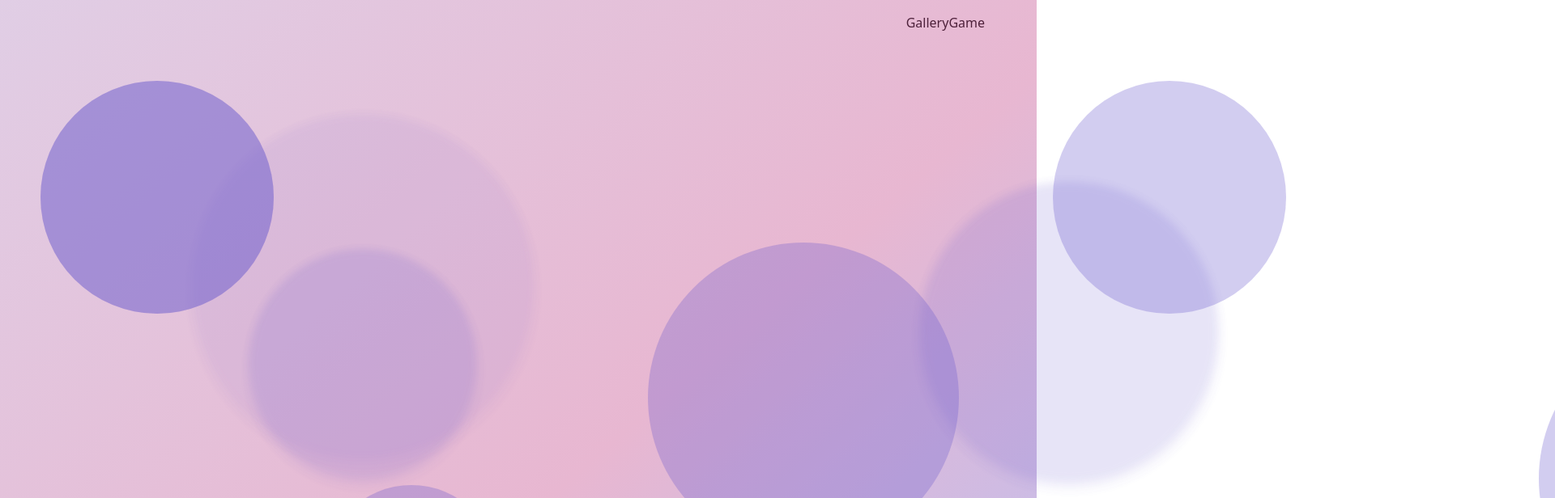
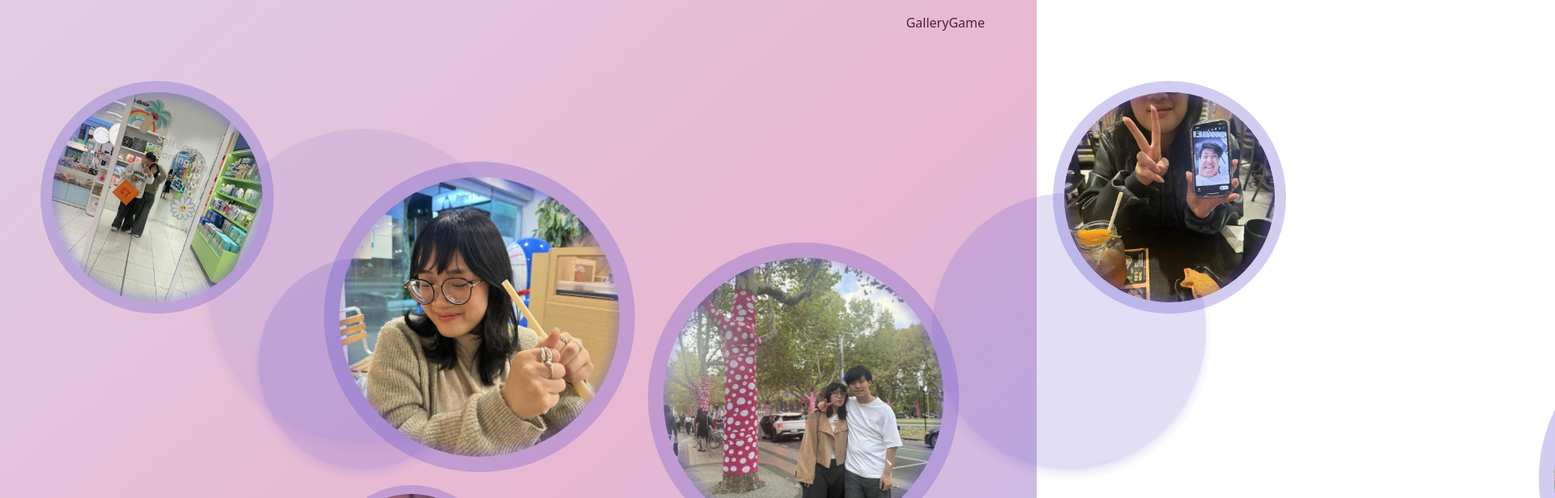
Before and after one commit to marutsuki/nhi-birthday-2025, a React (Vite) app: page / in a window 1280 px wide. Shown: the top 616 px of the page at 81% size, 1920 px wide, since content can reach past the window. Built offline with nearby package versions, Linux system fonts and the light colour scheme.

Commit message:
MemoryBubble messages

```diff
--- a/src/components/gallery/MemoryBubble.tsx
+++ b/src/components/gallery/MemoryBubble.tsx
@@ -1,4 +1,5 @@
 import clsx from "clsx";
+import { useState } from "react";
 
 export type MemoryBubbleProps = {
   x: number;
@@ -6,6 +7,7 @@ export type MemoryBubbleProps = {
   size: "sm" | "md" | "lg";
   imageSrc: string;
   type?: number;
+  text: string;
 };
 
 export default function MemoryBubble({
@@ -14,10 +16,17 @@ export default function MemoryBubble({
   size = "md",
   imageSrc,
   type = 0,
+  text,
 }: MemoryBubbleProps) {
+  const [active, setActive] = useState(false);
   return (
     <div
-      className={clsx("absolute rounded-full")}
+      onClick={() => setActive(!active)}
+      className={clsx("absolute rounded-full cursor-pointer", {
+        "w-54 h-54": size === "sm",
+        "w-72 h-72": size === "md",
+        "w-96 h-96": size === "lg",
+      })}
       style={{
         left: `${x}px`,
         top: `${y}px`,
@@ -33,11 +42,34 @@ export default function MemoryBubble({
           "w-96 h-96": size === "lg",
         })}
       />
-      <img
-        src={imageSrc}
-        alt="Memory"
-        className="w-full h-full rounded-full object-cover absolute z-10"
-      />
+      <div
+        className={clsx(
+          "absolute duration-200 flex items-center justify-center inset-0 z-50 bg-[rgba(0,0,0,0.5)] p-2 rounded-full",
+          {
+            "opacity-100": active,
+            "opacity-0": !active,
+          }
+        )}
+      >
+        <p className={clsx("relative text-white text-center")}>{text}</p>
+      </div>
+      <div>
+        <img
+          src={imageSrc}
+          alt="Memory"
+          className="w-[90%] h-[90%] top-[5%] left-[5%] rounded-full object-cover absolute z-10"
+        />
+        <div
+          className={clsx(
+            "absolute w-[90%] h-[90%] top-[5%] left-[5%] rounded-full z-20",
+            {
+              "shadow-[inset_0_0_8px_8px_rgba(106,90,205,0.3))]": type === 0,
+              "shadow-[inset_0_0_8px_8px_rgba(106,90,205,0.4))]": type === 1,
+              "shadow-[inset_0_0_8px_8px_rgba(106,90,205,0.5))]": type === 2,
+            }
+          )}
+        />
+      </div>
     </div>
   );
 }
--- a/src/components/gallery/index.tsx
+++ b/src/components/gallery/index.tsx
@@ -3,190 +3,222 @@ import MemoryBubble from "./MemoryBubble";
 
 const images: MemoryBubbleProps[] = [
   {
-    x: 50,
-    y: 100,
-    size: "md",
+    x: 400,
+    y: 200,
+    size: "lg",
     imageSrc: "/public/gallery/image0.jfif",
+    text: "My very first photo of u 🥺. Also the night we started this journey together !!! I can't believe we've made it to ur bday now!",
   },
   {
     x: 50,
     y: 100,
     size: "md",
     imageSrc: "/public/gallery/image1.jfif",
+    text: "One of our very first dates at westfield :0. honestly i loved this photo so much, we look so cute tgt :3",
   },
   {
     x: 400,
     y: 600,
     size: "sm",
     imageSrc: "/public/gallery/image2.jfif",
+    text: "i swear this photo was supposed to look really cute but it ended up superzooming on ur face wtf. still my baby tho heh",
   },
   {
     x: 800,
     y: 300,
     size: "lg",
     imageSrc: "/public/gallery/image3.jfif",
+    text: "This photo was good but my belly OUGH 😫 MY BEER BELLY HELP",
   },
   {
     x: 1300,
     y: 100,
     size: "md",
     imageSrc: "/public/gallery/image4.jfif",
+    text: "You have so many incriminating photos of me, atp the only thing i can do is to accept it :< this was our first time trying okami at mornington !!! boi, we ate sm 😫",
   },
   {
     x: 1500,
     y: 700,
     size: "sm",
     imageSrc: "/public/gallery/image5.jfif",
+    text: "hehe this was a selfie u took and its one of my favs actually :3 ur so adorable ",
   },
   {
     x: 1900,
     y: 400,
     size: "lg",
     imageSrc: "/public/gallery/image6.jfif",
+    text: "Part of our Mornington trip! damn wtf did u do the statue of liberty D:",
   },
   {
     x: 2300,
     y: 200,
     size: "md",
     imageSrc: "/public/gallery/image7.jfif",
+    text: "one of my fav couple shots of us :3, for once we both look good in a photo LMAO",
   },
   {
     x: 2500,
     y: 500,
     size: "sm",
     imageSrc: "/public/gallery/image8.jfif",
+    text: "U LOOK LIKE A LIL BABY HERE OMF 🥺🥺🥺 my baby hehe :>",
   },
   {
     x: 2800,
     y: 300,
     size: "lg",
     imageSrc: "/public/gallery/image9.jfif",
-  },
-  {
-    x: 3300,
-    y: 100,
-    size: "md",
-    imageSrc: "/public/gallery/image3.jfif",
+    text: "I can't believe I actually tried to wear this outfit holy, thanks for putting up with my shenanigans all the time :< ohhh and we should get back to guessing Jellycat prices HAHAHA",
   },
   {
     x: 3400,
     y: 600,
     size: "sm",
     imageSrc: "/public/gallery/image10.jfif",
+    text: "oml u know so many good places in melb, honestly ur the local and im the foreigner 😒 lets go to footscray more !!!",
   },
   {
     x: 3700,
     y: 300,
     size: "lg",
     imageSrc: "/public/gallery/image11.jfif",
+    text: "One of our most iconic accessories hehe. Honestly this bracelet is the cutest thing I've ever worn in my life and reminds me of how emotionally attached to each other we are :3",
   },
   {
     x: 4200,
     y: 100,
     size: "sm",
     imageSrc: "/public/gallery/image12.jfif",
+    text: "OOOP out of order again...! This was quite the memory, drenched blanket, mixed and chips lost glasses...",
   },
   {
     x: 4300,
     y: 700,
     size: "sm",
     imageSrc: "/public/gallery/image13.jfif",
+    text: "Ur first time at Bao Mi !!! I can't believe u dissed my pho like that 😡 really wanna try ur mums cooking one day....",
   },
   {
     x: 4600,
     y: 400,
     size: "lg",
     imageSrc: "/public/gallery/image14.jfif",
+    text: "Our 2 month anniv !!! Honestly one of the most breathtaking night experiences in my life, despite the setbacks afterwards, I felt we really established our trust in each other in this moment <3",
   },
   {
     x: 5000,
     y: 200,
     size: "md",
     imageSrc: "/public/gallery/image15.jfif",
+
+    text: "OMG U DONT KNOW HOW MUCH I LOVE THIS PHOTO THIS IS MY FAV PHOTO OF U 🥺🥺🥺",
   },
   {
     x: 5200,
     y: 500,
     size: "sm",
     imageSrc: "/public/gallery/image16.jfif",
+    text: "hehe im going to continue to stalk u... be on ur guard :3",
   },
   {
     x: 5500,
     y: 300,
     size: "lg",
     imageSrc: "/public/gallery/image17.jfif",
+    text: "awwwww ...! this is also another fav of mine, u look so pretty in this photo !",
   },
   {
     x: 6000,
     y: 100,
     size: "md",
     imageSrc: "/public/gallery/image18.jfif",
+    text: "Feat Grandma !!! Honestly my Grandma loves u so much, not as much as me tho ofc",
   },
   {
     x: 6200,
     y: 600,
     size: "sm",
     imageSrc: "/public/gallery/image19.jfif",
+    text: "Ichi Katsu date ! u look really pretty here heh :3 also i hope u put up with my fast eating habits :c",
   },
   {
     x: 6500,
     y: 300,
     size: "lg",
     imageSrc: "/public/gallery/image20.jfif",
+    text: "The Light Show night :DD Honestly I had so much fun, and it would be not even half the amount of fun if it wasn't for u being there with me c:",
   },
   {
     x: 7000,
     y: 100,
     size: "md",
     imageSrc: "/public/gallery/image21.jfif",
+    text: "The amount of attempts we tried to get this one taken LOL still tho this one turned out good hehe!",
   },
   {
     x: 7200,
     y: 700,
     size: "sm",
     imageSrc: "/public/gallery/image22.jfif",
+    text: "Little Africa !!! We really should go back here, the food was soooo tasty 🤤",
   },
   {
     x: 7400,
     y: 500,
     size: "lg",
     imageSrc: "/public/gallery/image23.jfif",
+    text: "OUT OF ORDER AGAIN...! One of our earlier dates at the Soba place (i forgor the name) ! Honestly this place was so yummy HOW DO U KNOW SO MANY GOOD PLACES AHHHH",
   },
   {
     x: 8000,
     y: 100,
     size: "md",
     imageSrc: "/public/gallery/image24.jfif",
+    text: "ur departure for ur bali trip :< honestly was so excited to see u again on the day of ur return 🥺",
   },
   {
     x: 8200,
     y: 700,
     size: "sm",
     imageSrc: "/public/gallery/image25.jfif",
+    text: "😏",
   },
   {
     x: 8500,
     y: 300,
     size: "lg",
     imageSrc: "/public/gallery/image26.jfif",
+    text: "thanks for being so patient with me, and always being there to goof around with me :3 i honestly feel so appreciated and loved by u. just lmk if it gets too much ofc !",
   },
   {
     x: 9000,
     y: 100,
     size: "md",
     imageSrc: "/public/gallery/image27.jfif",
+    text: "👎 bad joke 👎",
   },
   {
     x: 9200,
     y: 600,
     size: "sm",
     imageSrc: "/public/gallery/image28.jfif",
+    text: "hehehe our second time at Sebastian ! honestly the earl grey was kinda... idk BAHAHAHA",
   },
   {
     x: 9500,
     y: 300,
     size: "lg",
     imageSrc: "/public/gallery/image29.jfif",
+    text: "see !!! i told u there was a written contract for us :3",
+  },
+  {
+    x: 10000,
+    y: 100,
+    size: "md",
+    imageSrc: "/public/gallery/image30.jfif",
+    text: "Our 4 month anniv !!! i hope u enjoyed one of my fav japanese places in Melb :3",
   },
 ];
 
@@ -201,6 +233,7 @@ export default function Gallery() {
           y={image.y}
           size={image.size}
           imageSrc={image.imageSrc}
+          text={image.text}
         />
       ))}
     </div>
```
